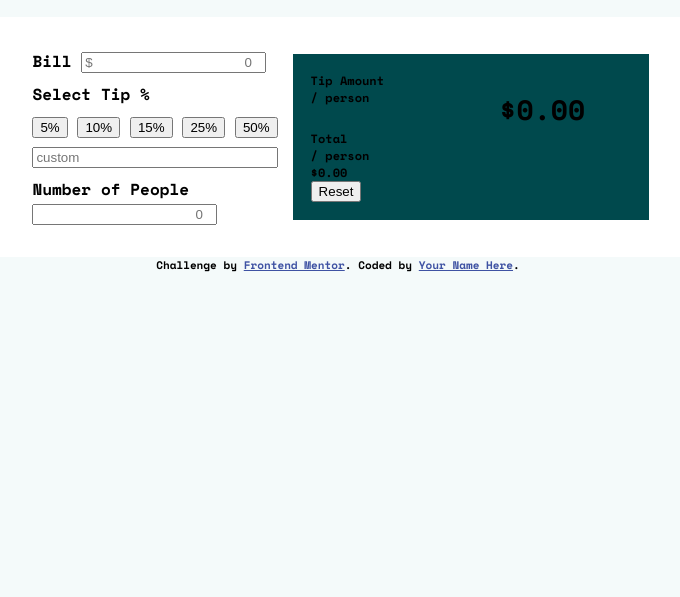
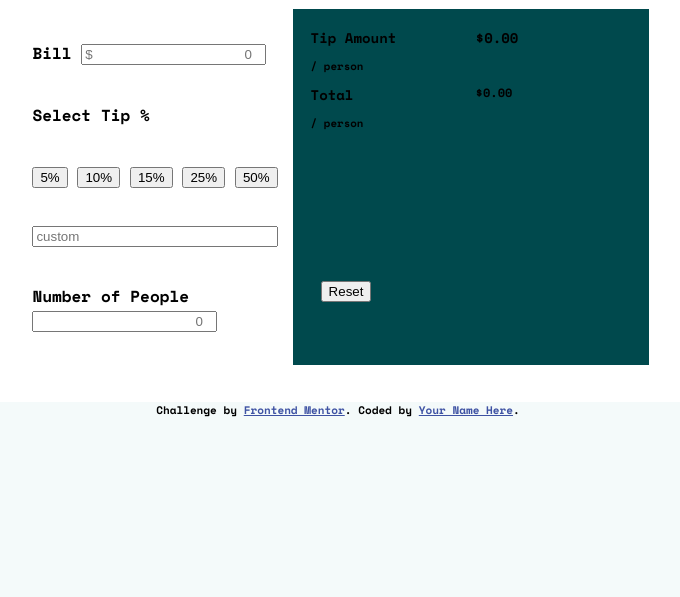
Before and after one commit to Aakarshashetty/tip-calculator-app-main, a plain HTML site: page index.html in a window 1280 px wide. Shown: the part 203-800 px from the top of the page, without its empty margins (302-982 px from the left). Drawn offline with nearby package versions, Linux system fonts and the light colour scheme.

Commit message:
updated css

```diff
--- a/index.html
+++ b/index.html
@@ -35,18 +35,22 @@
         <input type="text" placeholder="                                           0" class="people" />
       </label>
     </div>
-
+    <div class="right">
       <div class="amount">
-        <p>Tip Amount </p>
-        <span class="person">/ person<p class="tip-amount">$0.00</p></span>
+        <p>Tip Amount</p>
+        <span class="person">/ person</span>
+        <p class="tip-amount">$0.00</p>
 
 
-        <p>Total </p>
-        <p>/ person </p>
+        <p class="total">Total</p>
+        <span class="person">/ person</span>
         <span class="tot-amount">$0.00</span>
 
-        <button class="reset">Reset</button>
+
       </div>
+      <button class="reset">Reset</button>
+    </div>
+
 
 
   </section>
--- a/styles.css
+++ b/styles.css
@@ -15,7 +15,7 @@ p{
 }
 body{
     padding: 0;
-    margin: 10% 0%;
+    margin: 5% 0%;
     font-family: 'Space Mono', monospace;
     background-color: var(--veryLightGrayishCyan);
     display: flex;
@@ -34,30 +34,57 @@ body{
 .left{
     display: flex;
     flex-direction: column;
-    justify-content: space-between;
+    justify-content: space-evenly;
     margin: 0px 10px;
 }
 h2{
     padding-bottom: 1rem;
+    font-size: 30px;
 }
 .amount{
+
+    /* display: flex;
+    flex-direction: column;
+    justify-content: flex-start;
+    align-items: flex-start; */
+    display: grid;
+    grid-gap: 10px;
+    grid-template-columns: 1fr 1fr;
+    font-size: 12px;
+
+}
+.amount p{
+    font-size: 14px;
+}
+.person{
+   /* display: flex; */
+   font-size: 10.8px;
+   flex-grow: 0;
+   grid-column: 2/1;
+
+}
+.tip-amount{
+    font-size: 28px;
+    grid-row: 1;
+    grid-column: 2;
+
+    /* align-self: flex-end; */
+}
+.total{
+    grid-row: 3;
+}
+.tot-amount{
+    grid-row: 3;
+    grid-column: 2;
+}
+.right{
     border: 2px solid var(--veryDarkCyan);
     background-color: var(--veryDarkCyan);
     padding: 1rem 1rem;
     margin: 5px;
     width: 40vh;
-    display: flex;
-    flex-direction: column;
-    justify-content: flex-start;
-    align-items: flex-start;
-    font-size: 12px;
+    height: 40vh;
 }
-.person{
-   display: flex;
+.reset{
+    margin: 150px 10px;
 }
-.tip-amount{
-    display: inline-block;
-    margin-left: 130px;
-    padding-right: 1.5rem;
-    font-size: 28px;
-}
```
